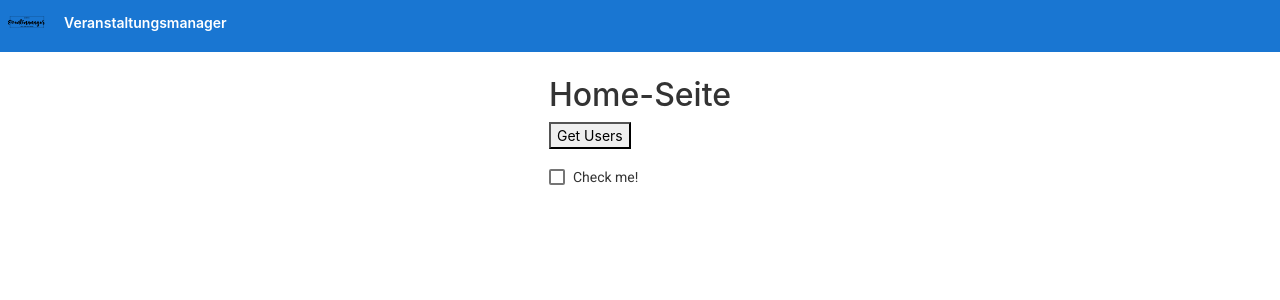
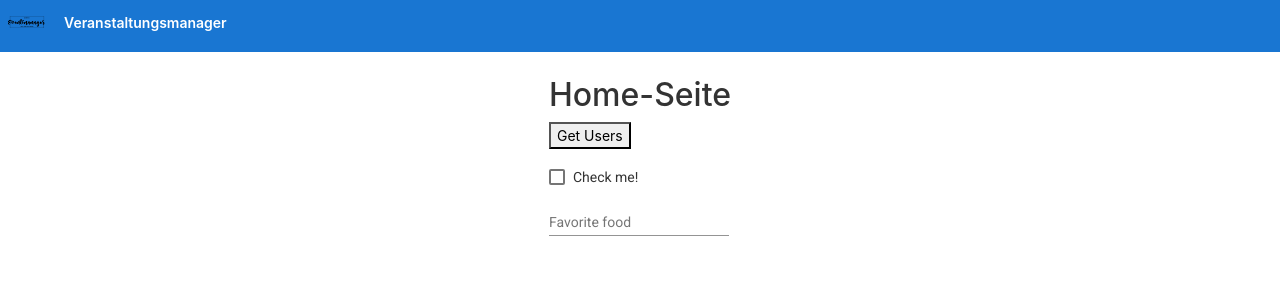
Before and after one commit to moritzb98/webanwendung, an Angular app in the folder webapp/laravel/angularFrontend/: page /home in a window 1280 px wide. Shown: the top 300 px of the page. Built offline with nearby package versions, Linux system fonts and the light colour scheme.

Commit message:
Tests with Angular Material

```diff
--- a/webapp/laravel/angularFrontend/src/app/app.component.html
+++ b/webapp/laravel/angularFrontend/src/app/app.component.html
@@ -294,27 +294,8 @@
     }
   }
 </style>
-<navbar></navbar>
-<div class="content" role="main">
-  <!-- Highlight Card -->
-  <!--<div class="card highlight-card card-small">
-
-    <svg id="rocket" alt="Rocket Ship" xmlns="http://www.w3.org/2000/svg" width="101.678" height="101.678" viewBox="0 0 101.678 101.678">
-      <g id="Group_83" data-name="Group 83" transform="translate(-141 -696)">
-        <circle id="Ellipse_8" data-name="Ellipse 8" cx="50.839" cy="50.839" r="50.839" transform="translate(141 696)" fill="#dd0031"/>
-        <g id="Group_47" data-name="Group 47" transform="translate(165.185 720.185)">
-          <path id="Path_33" data-name="Path 33" d="M3.4,42.615a3.084,3.084,0,0,0,3.553,3.553,21.419,21.419,0,0,0,12.215-6.107L9.511,30.4A21.419,21.419,0,0,0,3.4,42.615Z" transform="translate(0.371 3.363)" fill="#fff"/>
-          <path id="Path_34" data-name="Path 34" d="M53.3,3.221A3.09,3.09,0,0,0,50.081,0,48.227,48.227,0,0,0,18.322,13.437c-6-1.666-14.991-1.221-18.322,7.218A33.892,33.892,0,0,1,9.439,25.1l-.333.666a3.013,3.013,0,0,0,.555,3.553L23.985,43.641a2.9,2.9,0,0,0,3.553.555l.666-.333A33.892,33.892,0,0,1,32.647,53.3c8.55-3.664,8.884-12.326,7.218-18.322A48.227,48.227,0,0,0,53.3,3.221ZM34.424,9.772a6.439,6.439,0,1,1,9.106,9.106,6.368,6.368,0,0,1-9.106,0A6.467,6.467,0,0,1,34.424,9.772Z" transform="translate(0 0.005)" fill="#fff"/>
-        </g>
-      </g>
-    </svg>
-
-    <span>{{ title }} ist gestartet!</span>
-
-    <svg id="rocket-smoke" alt="Rocket Ship Smoke" xmlns="http://www.w3.org/2000/svg" width="516.119" height="1083.632" viewBox="0 0 516.119 1083.632">
-      <path id="Path_40" data-name="Path 40" d="M644.6,141S143.02,215.537,147.049,870.207s342.774,201.755,342.774,201.755S404.659,847.213,388.815,762.2c-27.116-145.51-11.551-384.124,271.9-609.1C671.15,139.365,644.6,141,644.6,141Z" transform="translate(-147.025 -140.939)" fill="#f5f5f5"/>
-    </svg>
-
-  </div>-->
+<div *ngIf="!loading">
+  <navbar></navbar>
+  <div class="content" role="main">
 
 <router-outlet></router-outlet>
--- a/webapp/laravel/angularFrontend/src/app/app.component.ts
+++ b/webapp/laravel/angularFrontend/src/app/app.component.ts
@@ -8,4 +8,14 @@ import { NavbarComponent } from './navbar/navbar.component';
 })
 export class AppComponent {
   title = 'Veranstaltungsmanager';
+  loading = true;
+
+  ngOnInit() {
+    document.onreadystatechange = () => {
+      if (document.readyState === 'complete') {
+        this.loading = false;
+      }
+    };
+  }
+
 }
--- a/webapp/laravel/angularFrontend/src/app/app.module.ts
+++ b/webapp/laravel/angularFrontend/src/app/app.module.ts
@@ -13,6 +13,7 @@ import { LoginComponent } from './login/login.component';
 import { ProfilComponent } from './profil/profil.component';
 import { BrowserAnimationsModule } from '@angular/platform-browser/animations';
 import { MatCheckboxModule } from '@angular/material/checkbox';
+import {MatInputModule} from '@angular/material/input';
 
 
 @NgModule({
@@ -31,6 +32,7 @@ import { MatCheckboxModule } from '@angular/material/checkbox';
     HttpClientModule,
     BrowserAnimationsModule,
     MatCheckboxModule,
+    MatInputModule,
   ],
   providers: [HomeService],
   bootstrap: [AppComponent]
--- a/webapp/laravel/angularFrontend/src/app/home/home.component.css
+++ b/webapp/laravel/angularFrontend/src/app/home/home.component.css
@@ -0,0 +1,14 @@
+/* input color class */
+::ng-deep input.mat-input-element {
+    color: #484a4c;
+  }
+
+  /* Change label color on focused */
+  ::ng-deep .mat-form-field.mat-focused .mat-form-field-label {
+    color: #be7f43 !important;
+  }
+
+  /* underline border color on focused */
+  ::ng-deep .mat-focused .mat-form-field-underline .mat-form-field-ripple{
+    background-color: #be7f43 !important;
+  }
--- a/webapp/laravel/angularFrontend/src/app/home/home.component.html
+++ b/webapp/laravel/angularFrontend/src/app/home/home.component.html
@@ -2,4 +2,11 @@
 <button (click)="getUsers()">Get Users</button>
 <p>{{ allUsers }}</p>
 
-<mat-checkbox>Check me!</mat-checkbox>
+<mat-checkbox color="warn">Check me!</mat-checkbox>
+
+<form class="example-form">
+    <mat-form-field class="example-full-width">
+      <mat-label>Favorite food</mat-label>
+      <input matInput placeholder="Sushi" value="">
+    </mat-form-field>
+</form>
```
Also changed, not shown: webapp/laravel/angularFrontend/src/app/home/home.component.ts (line endings or trailing spaces).
